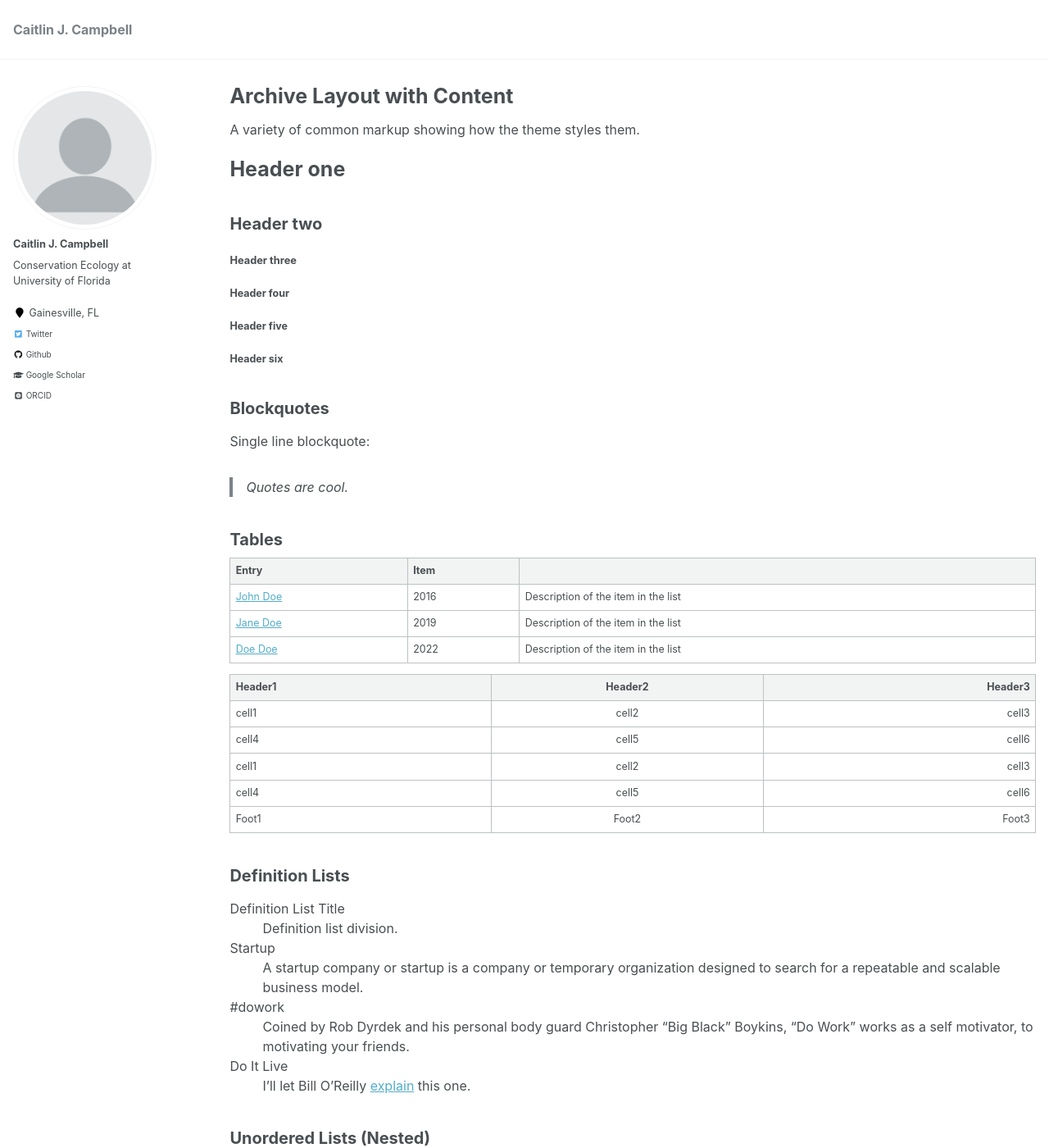
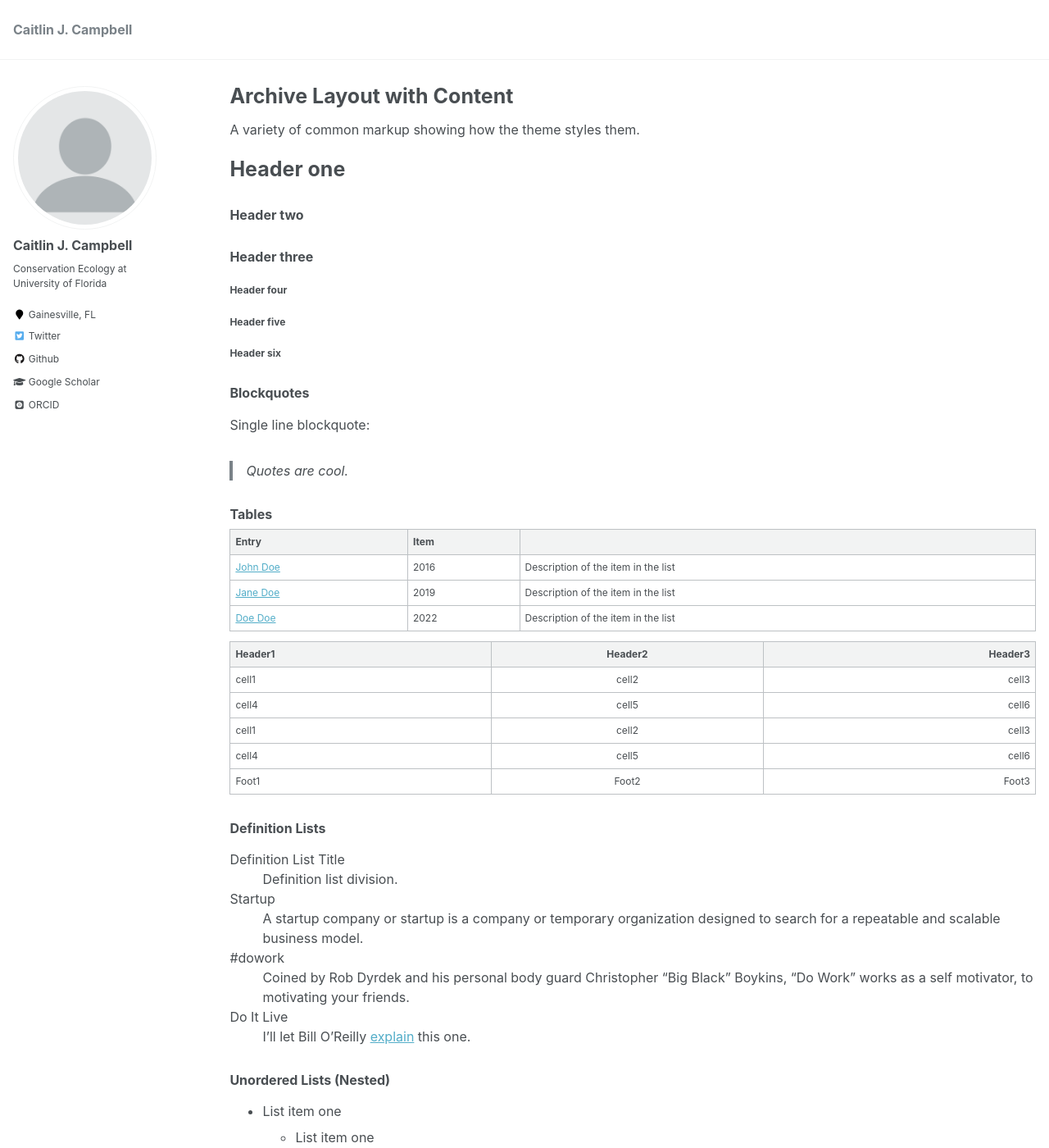
Before and after one commit to cjcampbell/cjcampbell.github.io, a Jekyll site: the page built from docs/_pages/archive-layout-with-content.md, in a window 1280 px wide and 1400 px high. Shown: the whole window at 82% size. Built offline with Jekyll 4.4.1, drawn with Linux system fonts in a browser that asks for light colours; some web fonts are replaced.

Commit message:
tweak em another way

```diff
--- a/docs/_sass/_variables.scss
+++ b/docs/_sass/_variables.scss
@@ -36,11 +36,11 @@ $caption-font-family        : $serif;
 $type-size-1                : 2.441em;  // ~39.056px
 $type-size-2                : 1.953em;  // ~31.248px
 $type-size-3                : 1.563em;  // ~25.008px
-$type-size-4                : 1.25em;   // ~20px
-$type-size-5                : 0.8em;
-$type-size-6                : 0.78em;   // ~12px
-$type-size-7                : 0.75em; // ~11px
-$type-size-8                : 0.7em;  // ~10px
+$type-size-4                : 1em;   // ~20px
+$type-size-5                : 1em;      // ~16px
+$type-size-6                : 0.75em;   // ~12px
+$type-size-7                : 0.6875em; // ~11px
+$type-size-8                : 0.625em;  // ~10px
 
 
 /*
```
